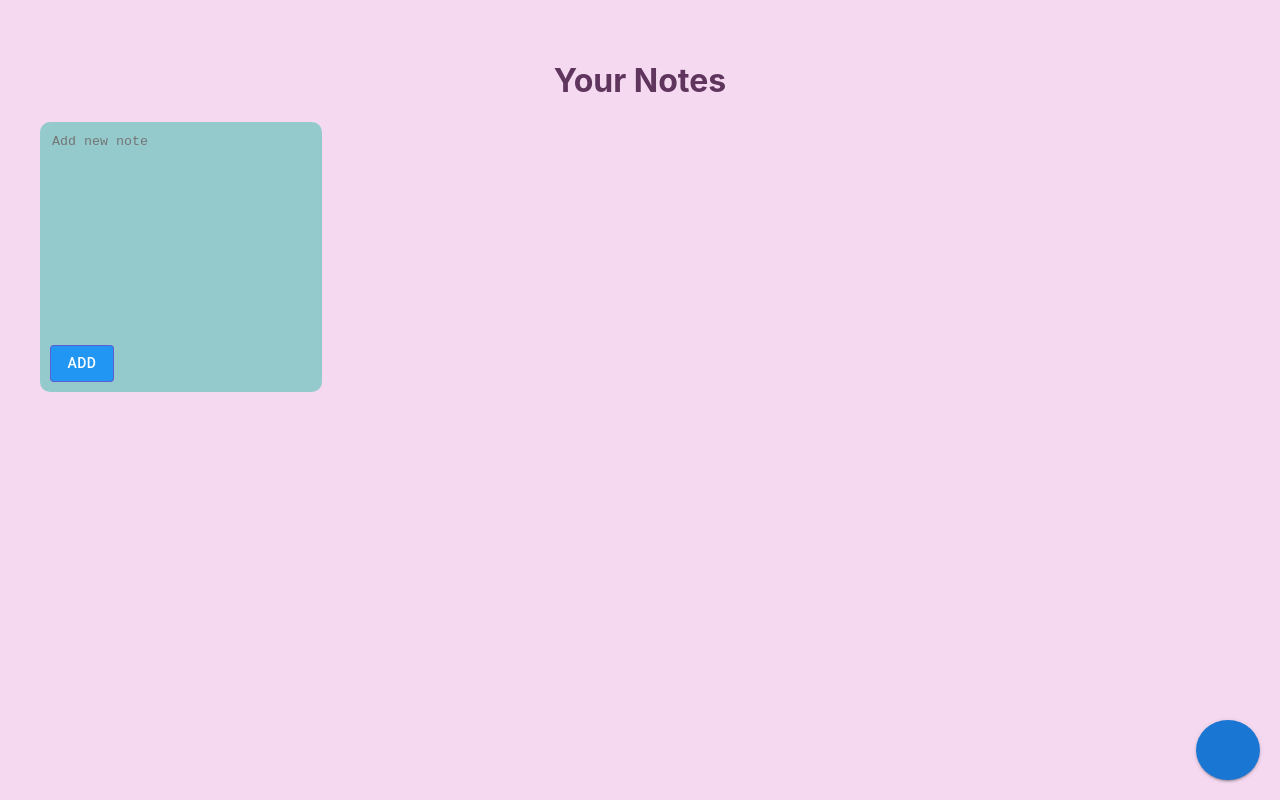
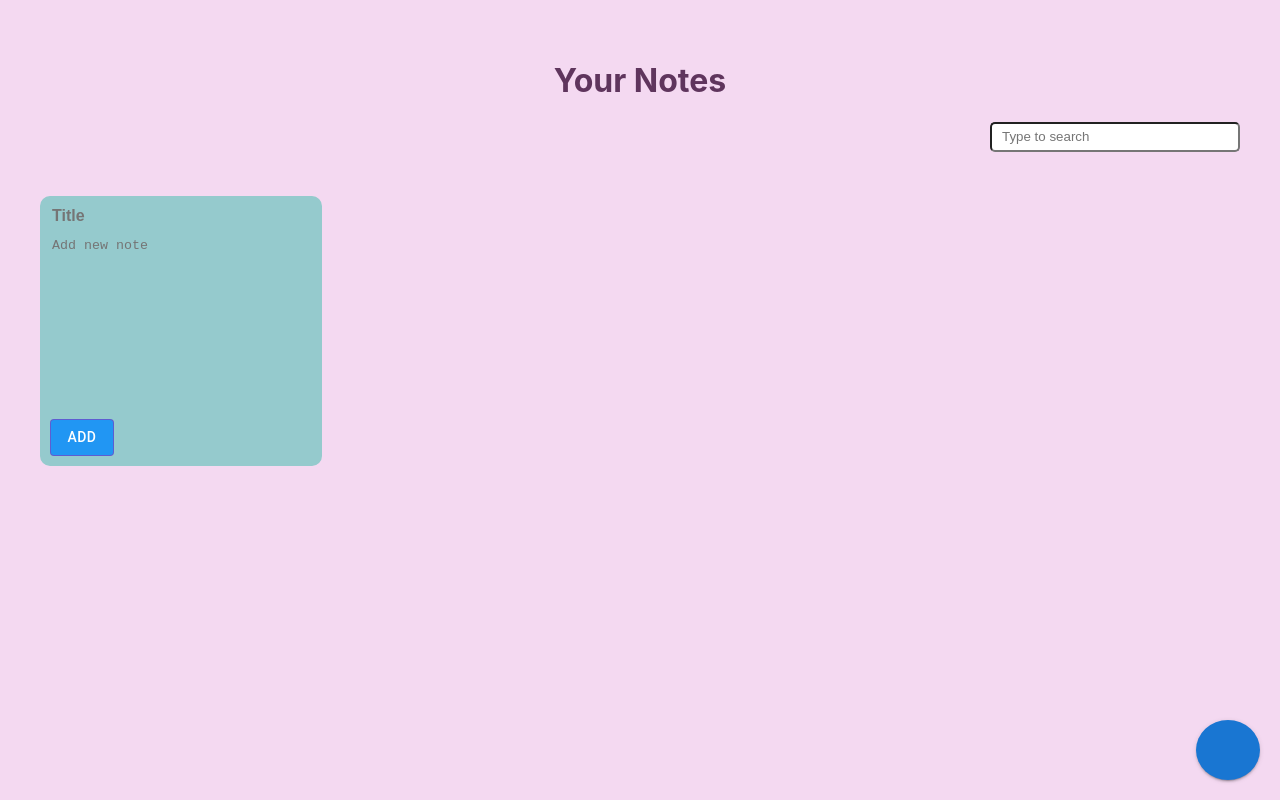
Before and after one commit to muntahaKhan122/notes, a React (Create React App) app: page / in a window 1280 px wide. Built offline with nearby package versions, Linux system fonts and the light colour scheme.

Commit message:
added a search bar

```diff
--- a/src/App.js
+++ b/src/App.js
@@ -1,9 +1,7 @@
 import './App.css';
 import Note from './pages/notes';
-import { useSelector } from 'react-redux';
 
 function App() {
-  const theme = useSelector((state) => state.theme.color)
 
   return (
     <div className="App">
--- a/src/Css/note.css
+++ b/src/Css/note.css
@@ -22,6 +22,7 @@ textarea{
     empty-cells: hide;
     resize: none;
     outline: none;
+    margin-top:10px;
 }
 .foot{
  display: flex;
@@ -29,3 +30,20 @@ textarea{
  align-items: center;
 
 }
+.title
+{
+    background: none;
+    border: none;
+    outline: none;
+}
+.dark {
+  color:white;
+}
+.title{
+    font-weight: bold;
+    font-size: 16px;
+}
+.searchDiv{
+    display: flex;
+    justify-content: flex-end;
+}
--- /dev/null
+++ b/src/Css/search.css
@@ -0,0 +1,14 @@
+.search{
+    height: 30px;
+    width: 250px;
+    padding: 10px;
+    outline: rgb(95, 53, 93);
+    border-radius: 5px;
+    color:rgb(95, 53, 93);
+}
+.search:focus{
+ border :2px solid #E056E0;
+
+  border-color:#E056E0;
+  box-shadow: 0 0 10px #E056E0;
+}
--- a/src/components/NewNote.js
+++ b/src/components/NewNote.js
@@ -8,20 +8,31 @@ import { styled } from '@mui/material/styles';
 import { blue } from '@mui/material/colors';
 
 function NewNote({light}) {
-const [note,setNote]= useState();
+const [note,setNote]= useState('');
+const [title,setTitle]=useState('');
 const dispatch = useDispatch();
 
 const saveNote = () => {
 
   if(note.length>0)
   {
-    var Note= {text:note, id:uuid()};
+
+    var Note= { title:title,text:note,id:uuid() };
     setNote('');
-  dispatch( addNote(Note));
+    setTitle('');
+    dispatch( addNote(Note) );
   }
 }
 const setText = (e) =>{
-  setNote(e.target.value);
+  if(e.target.type==='textarea')
+  {
+    setNote(e.target.value);
+  }
+  else
+  {
+
+    setTitle(e.target.value);
+  }
 }
 
 const ColorButton = styled(Button)(({ theme }) => ({
@@ -35,6 +46,7 @@ const ColorButton = styled(Button)(({ theme }) => ({
 
   return (
     <div className={light==="light"?"newNote":"newNote-dark"}>
+      <input type="text" className={light==='light'?'title':'title dark'} placeholder='Title' onChange={setText} value={title}/>
      <textarea className={light==="light"?'':'textarea-dark'} rows='12' cols='10' onChange={setText} placeholder={'Add new note'} value={note}></textarea>
      <div className='foot'>
      <ColorButton variant="outlined" color="secondary" onClick={()=>saveNote()} >
--- a/src/components/Notes.js
+++ b/src/components/Notes.js
@@ -1,7 +1,7 @@
 import { useState } from 'react';
 import '../Css/note.css';
 import { FontAwesomeIcon } from '@fortawesome/react-fontawesome';
-import { faTrash } from '@fortawesome/free-solid-svg-icons';
+import { faSpaghettiMonsterFlying, faTrash } from '@fortawesome/free-solid-svg-icons';
 import Button from '@mui/material/Button';
 import { useDispatch } from 'react-redux';
 import { editNote, deleteNote } from '../features/notes/notesSlice.js';
@@ -11,12 +11,19 @@ import { purple } from '@mui/material/colors';
 
 function Notes(props) {
 const [note,setNote]= useState(props.text);
+const [title,setTitle]= useState(props.title);
 const dispatch = useDispatch();
 
 
 const setText = (e) =>{
+ if(e.target.type === 'textarea')
+ {
+  setNote(e.target.value);
+ }
+ else{
+   setTitle(e.target.value);
+ }
 
-  setNote(e.target.value);
 }
 const delNote = (id) =>{
   props.setToastText('Deleted!');
@@ -27,7 +34,7 @@ const delNote = (id) =>{
 const saveNote = () =>{
   props.setToastText('Saved successfully');
   props.setToastType("success");
-  dispatch(editNote({id:props.id,text:note}));
+  dispatch(editNote({title:title,id:props.id,text:note}));
   props.setToast(true);
 }
 
@@ -44,7 +51,9 @@ const ColorButton = styled(Button)(({ theme }) => ({
     <>
 
     <div className={props.light==='light'?"note":"note-dark"}>
-     <textarea className={props.light!=='light'?'textarea-dark':''} rows='12' cols='10' onChange={setText} placeholder={'Start Typing'} spellCheck={false} value={note} id={props.id}></textarea>
+     <input className={props.light==='light'?'title':'title dark'} type="text" value={title} onChange={setText}/>
+     <textarea className={props.light!=='light'?'textarea-dark':''} rows='12' cols='10'
+     onChange={setText} placeholder={'Start Typing'} spellCheck={false} value={note} id={props.id}></textarea>
      <div className='foot'>
       <ColorButton variant="outlined"  onClick={()=>saveNote()}  >
         Save
--- /dev/null
+++ b/src/components/Search.js
@@ -0,0 +1,15 @@
+import * as React from 'react';
+import '../Css/search.css';
+export default function Search({search}) {
+
+
+   const setSearch = (e) =>{
+     search(e.target.value);
+   }
+
+    return (
+        <>
+        <input type="search" className='search' placeholder='Type to search' onChange={setSearch}/>
+        </>
+    );
+}
--- a/src/pages/notes.js
+++ b/src/pages/notes.js
@@ -1,4 +1,4 @@
-import {useState, React} from 'react';
+import {useState, React, useEffect} from 'react';
 import Grid from '@mui/material/Grid';
 import Notes from '../components/Notes';
 import NewNote from '../components/NewNote';
@@ -6,6 +6,8 @@ import { connect } from 'react-redux';
 import Toast from '../components/Toast';
 import Theme from '../components/Theme';
 import { useSelector } from 'react-redux';
+import Search from '../components/Search';
+import searchFunc from '../utils/search';
 import '../Css/main.css';
 
 function Note(props) {
@@ -13,7 +15,21 @@ function Note(props) {
   const [toast,setToast]=useState(false);
   const [toastText,setToastText]=useState();
   const [toastType,setToastType]=useState();
+  const [search,setSearch]=useState('');
+  const [notes,setNotes]=useState(props.notes);
   const theme = useSelector((state) => state.theme.color)
+
+
+  useEffect(()=>{
+  if(search.length>0 && search!==''){
+  setNotes(searchFunc(search,props.notes));
+  }
+  else{
+    setNotes(props.notes);
+
+  }
+  },[search,props.notes])
+
 
   if(theme==="dark")
   {
@@ -29,19 +45,22 @@ function Note(props) {
     <Toast active={toast} setToast={setToast} type={toastType} text={toastText}/>
 
      <h1 style={{color:theme==="light"?'#5F355D':'#EED1ED'}}>Your Notes</h1>
-    <Grid container spacing={3}>
+     <div className="searchDiv">
+         <Search search={setSearch}/>
+     </div>
+    <Grid container spacing={3} style={{marginTop:'20px'}}>
 
 
     <Grid item  xs={12} sm={6} md={3}>
      <NewNote light={theme}/>
     </Grid>
 
-   {props.notes.length > 0 ?
-   props.notes.map((note)=>{
+   {notes.length > 0 ?
+   notes.map((note)=>{
 
     return(
     <Grid key={note.id} item xs={12} sm={6} md={3}>
-    <Notes  id={note.id} text={note.text} setToastText={setToastText} setToastType={setToastType}
+    <Notes  id={note.id} title={note.title} text={note.text} setToastText={setToastText} setToastType={setToastType}
     light={theme} setToast={setToast}/>
     </Grid>
     );
@@ -58,6 +77,7 @@ function Note(props) {
 }
 
 function mapStateToProps(state) {
+
   return {
     notes:state.notes.value
   }
--- /dev/null
+++ b/src/utils/search.js
@@ -0,0 +1,27 @@
+export default function searchFunc(value,data){
+
+ const res=[];
+
+
+     if(value === '')
+     {
+         return data;
+     }
+    for(var val in data)
+  {
+      if(data[val].title)
+      {
+        if(data[val].title.includes(value))
+        {
+            res.push(data[val]);
+            break;
+        }
+      }
+      if(data[val].text){
+      if(data[val].text.includes(value)){
+         res.push(data[val]);
+      }
+    }
+  }
+    return res;
+}
```
